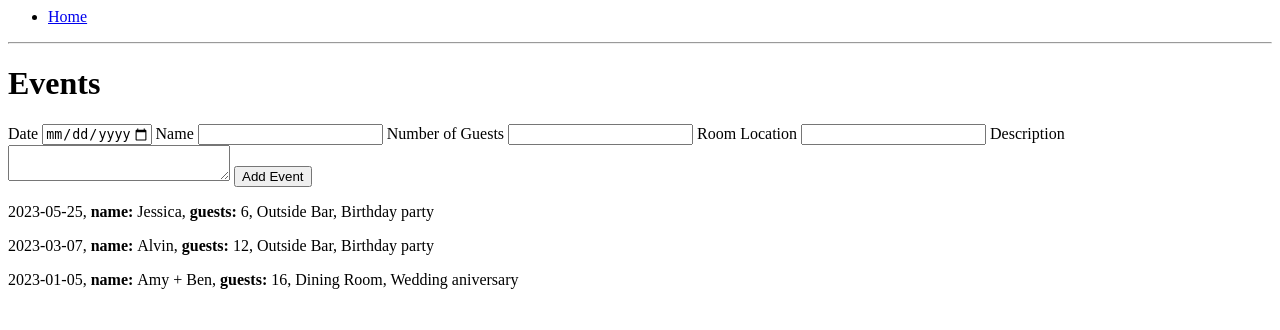
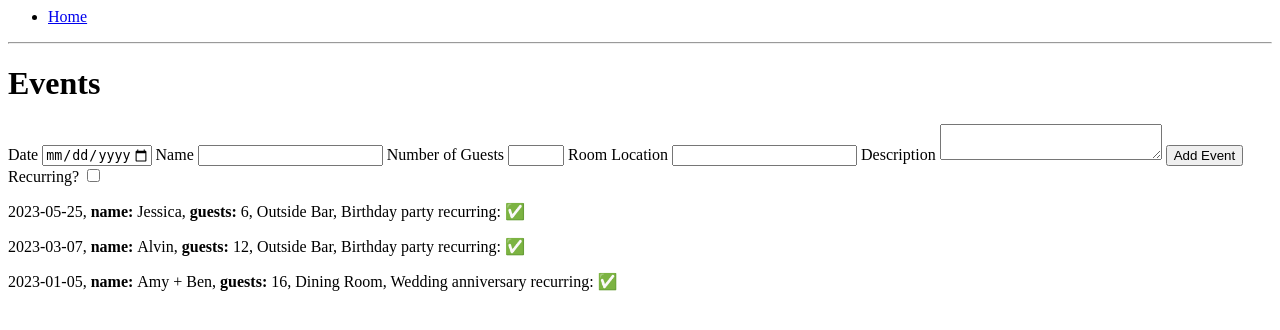
Before and after one commit to benbeardyman/week_03_day_4, a Flask app: page /events in a window 1280 px wide. Shown: the top 330 px of the page. Run offline with Flask 2, Linux system fonts and the light colour scheme.

Commit message:
added boolean functionality

```diff
--- a/02_flask_template_lab/controllers/controller.py
+++ b/02_flask_template_lab/controllers/controller.py
@@ -15,6 +15,7 @@
     event_guests = request.form['guests']
     event_location = request.form['location']
     event_description = request.form['description']
-    new_event = Event(event_date, event_name, event_guests, event_location,event_description)
+    event_recurring = request.form.get('recurring')
+    new_event = Event(event_date, event_name, event_guests, event_location,event_description, event_recurring)
     add_new_event(new_event)
     return render_template('index.html', title='Home', events=events)
--- a/02_flask_template_lab/models/event.py
+++ b/02_flask_template_lab/models/event.py
@@ -1,8 +1,9 @@
 class Event():
 
-    def __init__(self, date, name, guests, location, description):
+    def __init__(self, date, name, guests, location, description, recurring):
         self.date = date
         self.name = name
         self.guests = guests
         self.location = location
         self.description = description
+        self.recurring = recurring
--- a/02_flask_template_lab/models/event_list.py
+++ b/02_flask_template_lab/models/event_list.py
@@ -1,9 +1,9 @@
 from models.event import *
 import datetime
 
-event1 = Event(datetime.date(2023, 5,25), "Jessica", 6, "Outside Bar", "Birthday party")
-event2 = Event(datetime.date(2023, 3, 7), "Alvin", 12, "Outside Bar", "Birthday party")
-event3 = Event(datetime.date(2023, 1, 5), "Amy + Ben", 16, "Dining Room", "Wedding aniversary")
+event1 = Event(datetime.date(2023, 5,25), "Jessica", 6, "Outside Bar", "Birthday party", True)
+event2 = Event(datetime.date(2023, 3, 7), "Alvin", 12, "Outside Bar", "Birthday party", True)
+event3 = Event(datetime.date(2023, 1, 5), "Amy + Ben", 16, "Dining Room", "Wedding anniversary", True)
 
 events = [event1, event2, event3]
 
--- a/02_flask_template_lab/templates/index.html
+++ b/02_flask_template_lab/templates/index.html
@@ -10,18 +10,23 @@
             <label for"name">Name</label>
             <input type="text" name="name" id="name">
             <label for"guests">Number of Guests</label>
-            <input type="number" name="guests" id="guests">
+            <input type="number" name="guests" id="guests" min="1" max="30">
             <label for"location">Room Location</label>
             <input type="text" name="location" id="location">
             <label for"description">Description</label>
             <textarea name="description" id="description" rows="2" cols="25"></textarea>
             <input type="submit" value="Add Event">
+            <label for"recurring">Recurring?</label>
+            <input type="checkbox" id="recurring", name="recurring">
         </form>
 
         {% for event in events %}
         <div>
             <p>
                 {{event.date}}, <b>name: </b> {{event.name}}, <b>guests: </b>{{event.guests}}, {{event.location}}, {{event.description}}
+                {% if event.recurring %}
+                <span> recurring: &#9989; </span>
+                {% endif %}
             </p>
         </div>
         {% endfor %}
```
